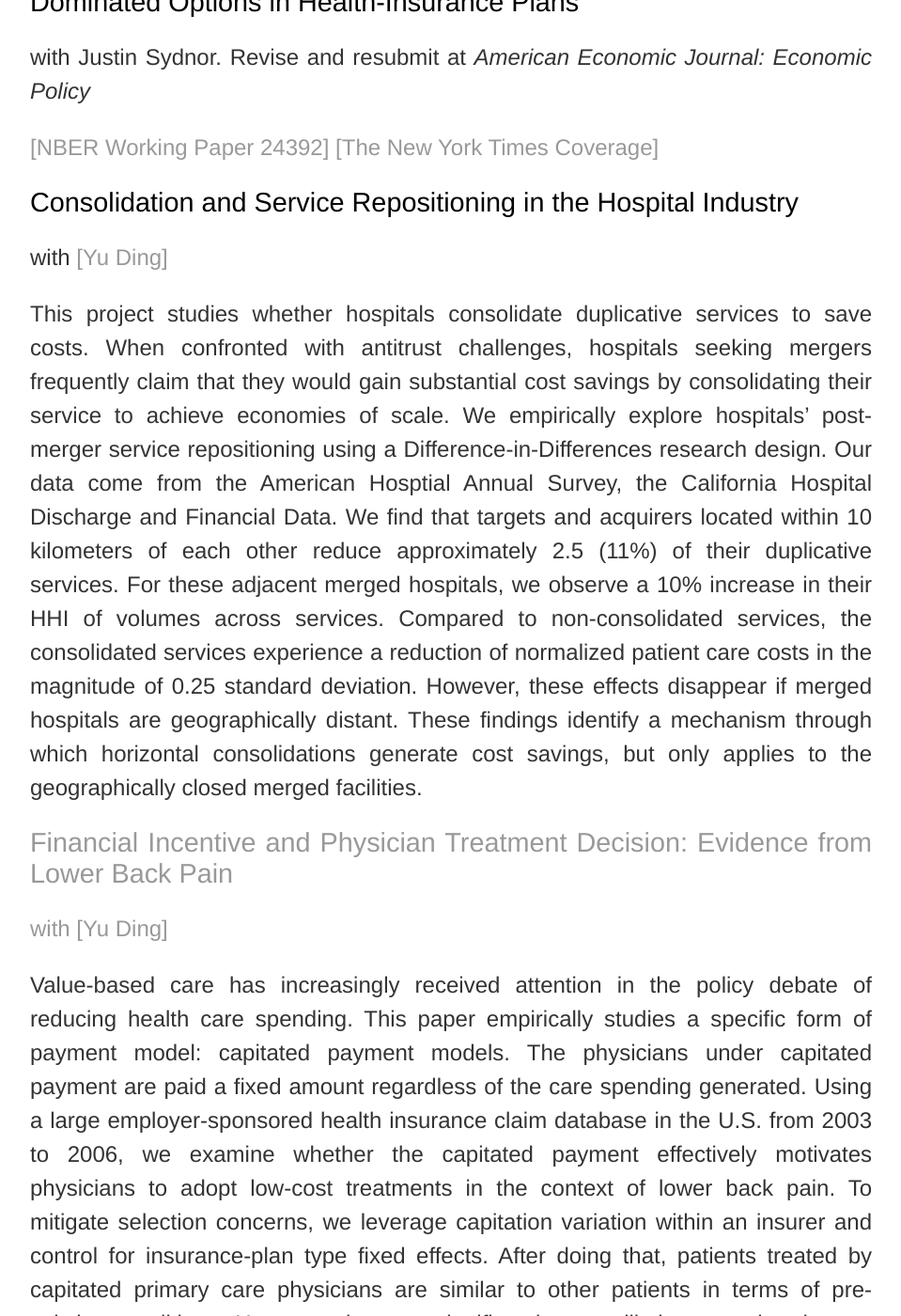
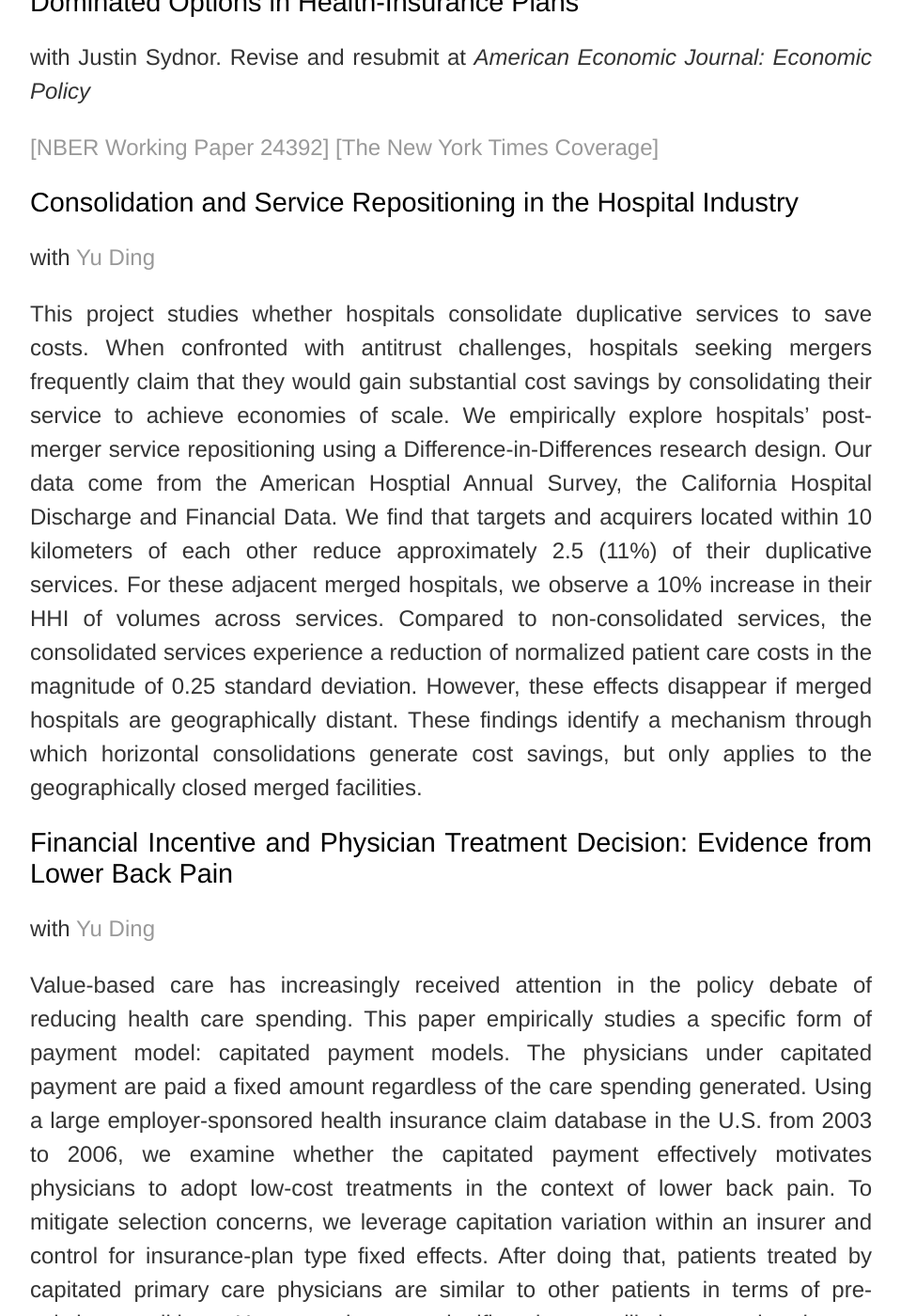
Before and after one commit to trifen/feng3hu.github.io, a Jekyll site: the page built from research.html, in a window 1280 px wide and 1400 px high, scrolled down 810 px. Shown: the whole window at 94% size, without its empty margins (160-1119 px from the left). Built offline with Jekyll 4.4.1, drawn with Linux system fonts in a browser that asks for light colours.

```diff
--- a/research.html
+++ b/research.html
@@ -12,11 +12,11 @@ title: Chenyuan Liu
 	<p>with Justin Sydnor. Revise and resubmit at <i> American Economic Journal: Economic Policy </i> </p>
 	<p> <a href= https://www.nber.org/papers/w24392>[NBER Working Paper 24392]</a> <a href= https://www.nytimes.com/2017/11/04/business/why-choose-wrong-health-plan.html>[The New York Times Coverage]</a> </p>
   		<h2>Consolidation and Service Repositioning in the Hospital Industry</h2>
-		<p> with <a href= https://sites.google.com/wisc.edu/yu-ding/>[Yu Ding] </p>
+		<p> with <a href= https://sites.google.com/wisc.edu/yu-ding/>Yu Ding</a> </p>
 		<p> This project studies whether hospitals consolidate duplicative services to save costs. When confronted with antitrust challenges, hospitals seeking mergers frequently claim that they would gain substantial cost savings by consolidating their service to achieve economies of scale. We empirically explore hospitals’ post-merger service repositioning using a Difference-in-Differences research design. Our data come from the American Hosptial Annual Survey, the California Hospital Discharge and Financial Data. We find that targets and acquirers located within 10 kilometers of each other reduce approximately 2.5 (11%) of their duplicative services. For these adjacent merged hospitals, we observe a 10% increase in their HHI of volumes across services. Compared to non-consolidated services, the consolidated services experience a reduction of normalized patient care costs in the magnitude of 0.25 standard deviation. However, these effects disappear if merged hospitals are geographically distant. These findings identify a mechanism through which horizontal consolidations generate cost savings, but only applies to the geographically closed merged facilities. </p>
 
 		<h2>Financial Incentive and Physician Treatment Decision: Evidence from Lower Back Pain</h2>
-		<p> with <a href= https://sites.google.com/wisc.edu/yu-ding/>[Yu Ding] </p>
+		<p> with <a href= https://sites.google.com/wisc.edu/yu-ding/>Yu Ding </a> </p>
 		<p> Value-based care has increasingly received attention in the policy debate of reducing health care spending. This paper empirically studies a specific form of payment model: capitated payment models. The physicians under capitated payment are paid a fixed amount regardless of the care spending generated. Using a large employer-sponsored health insurance claim database in the U.S. from 2003 to 2006,  we examine whether the capitated payment effectively motivates physicians to adopt low-cost treatments in the context of lower back pain. To mitigate selection concerns, we leverage capitation variation within an insurer and control for insurance-plan type fixed effects. After doing that, patients treated by capitated primary care physicians are similar to other patients in terms of pre-existing conditions. However, they are significantly more likely to receive therapy treatment than surgical treatment. They also have lower total medical expenses and out-of-pocket costs.  </p>
 	</div>
 </div><!-- /.blurb -->
```
